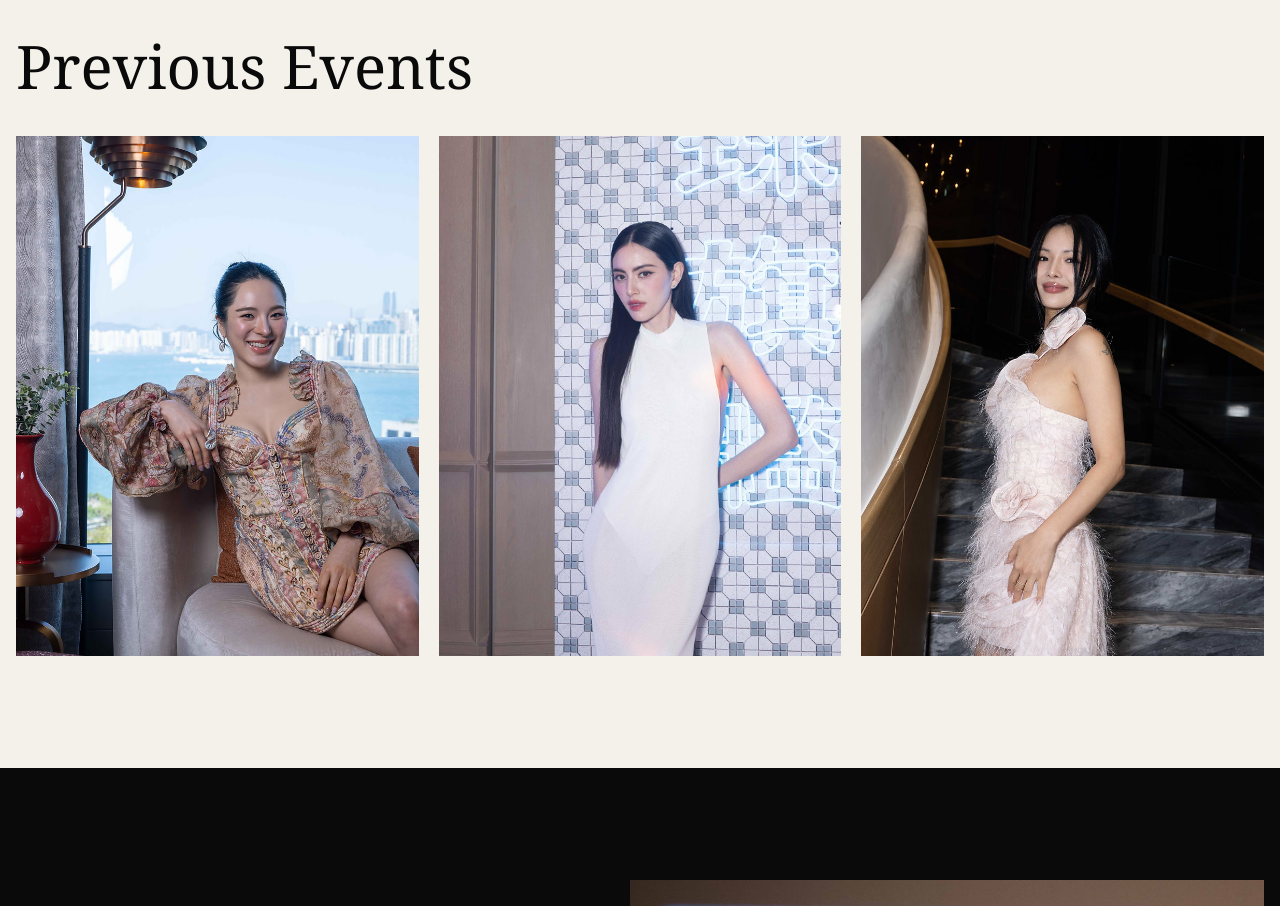
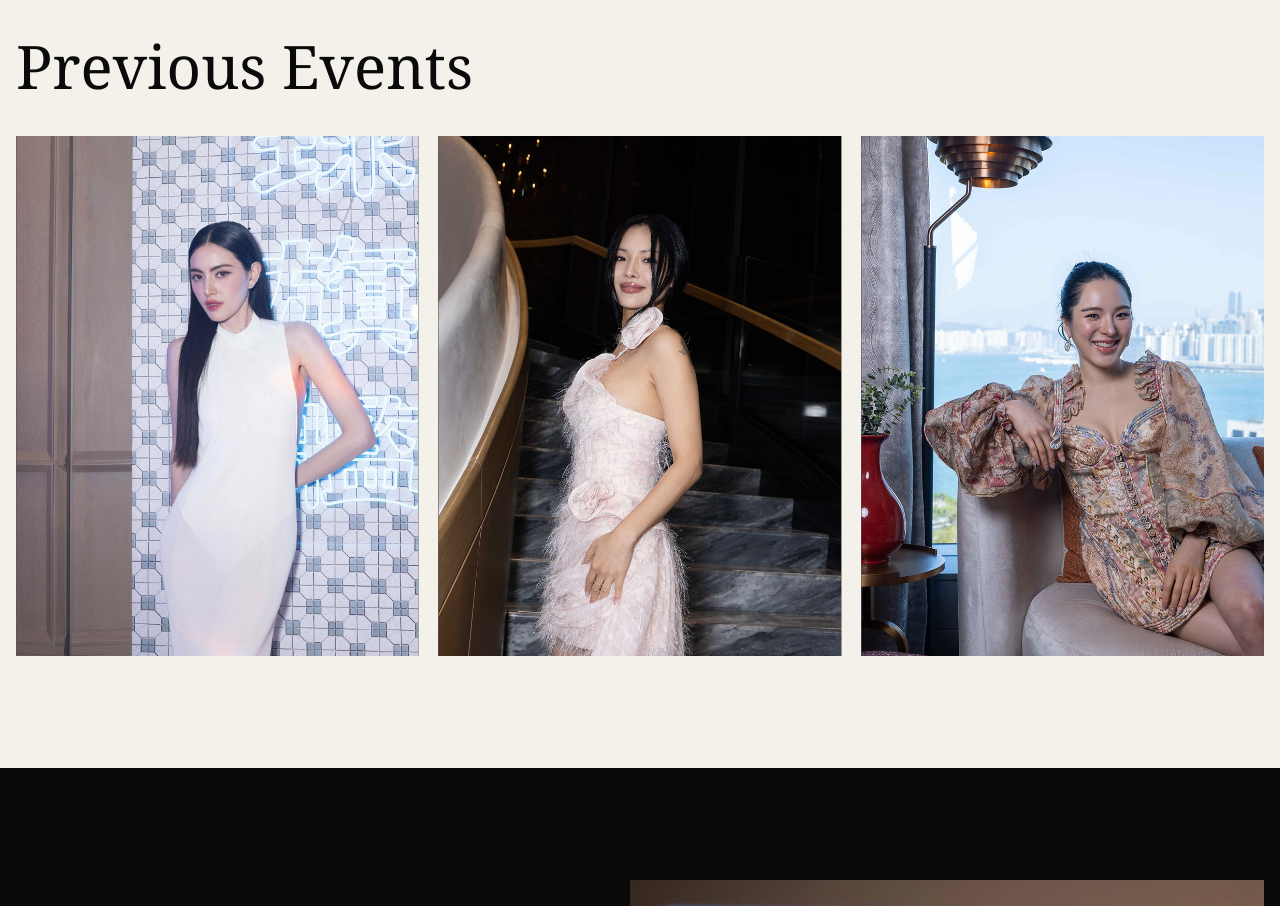
Before and after one commit to gcsteve/tfv-web, a Next.js app: page /en/ in a window 1280 px wide. Shown: the part 1780-2686 px from the top of the page. Built offline with nearby package versions, Linux system fonts and the light colour scheme.

Commit message:
Convert events list to carousel

```diff
--- a/package.json
+++ b/package.json
@@ -15,7 +15,8 @@
     "next-i18next-static-site": "^1.0.0",
     "react": "19.0.0",
     "react-dom": "19.0.0",
-    "react-i18next": "^15.1.1"
+    "react-i18next": "^15.1.1",
+    "swiper": "^14.3.0"
   },
   "devDependencies": {
     "@tailwindcss/postcss": "^4.0.0",
--- a/pages/[lang]/index.tsx
+++ b/pages/[lang]/index.tsx
@@ -1,6 +1,8 @@
 import { GetStaticPaths, GetStaticProps } from "next";
 import { ArrowUpRight } from "lucide-react";
 import { defaultLanguage, languages } from "next-i18next-static-site";
+import { Autoplay } from "swiper/modules";
+import { Swiper, SwiperSlide } from "swiper/react";
 
 import Layout from "../../components/Layout";
 import Seo from "../../components/Seo";
@@ -136,6 +138,7 @@ const content = {
 export default function HomePage({ lang }: Props) {
   const copy = content[lang];
   const isZh = lang === "zh-HK";
+  const carouselEvents = [...copy.events, ...copy.events];
 
   return (
     <Layout lang={lang}>
@@ -232,9 +235,29 @@ export default function HomePage({ lang }: Props) {
           <h2 className="font-serif-brand text-4xl tracking-normal md:text-6xl">
             {copy.eventsTitle}
           </h2>
-          <div className="mt-10 grid gap-5 md:grid-cols-3">
-            {copy.events.map((event) => (
-              <article key={event.title} className="group relative min-h-[520px] overflow-hidden bg-neutral-950 text-white">
+          <Swiper
+            className="events-carousel mt-10"
+            modules={[Autoplay]}
+            loop
+            slidesPerGroup={1}
+            slidesPerView={1}
+            spaceBetween={20}
+            speed={850}
+            autoplay={{
+              delay: 2800,
+              disableOnInteraction: false,
+              pauseOnMouseEnter: true
+            }}
+            breakpoints={{
+              768: {
+                slidesPerView: 3,
+                spaceBetween: 20
+              }
+            }}
+          >
+            {carouselEvents.map((event, index) => (
+              <SwiperSlide key={`${event.title}-${index}`}>
+                <article className="group relative min-h-[520px] overflow-hidden bg-neutral-950 text-white">
                   <img
                     src={event.image}
                     alt=""
@@ -250,8 +273,9 @@ export default function HomePage({ lang }: Props) {
                     </span>
                   </div>
                 </article>
+              </SwiperSlide>
             ))}
-          </div>
+          </Swiper>
         </div>
       </section>
 
--- a/pages/_app.tsx
+++ b/pages/_app.tsx
@@ -1,4 +1,5 @@
 import "@/styles/globals.css";
+import "swiper/css";
 import type { AppProps } from "next/app";
 
 export default function App({ Component, pageProps }: AppProps) {
--- a/styles/globals.css
+++ b/styles/globals.css
@@ -44,6 +44,18 @@ a {
   width: clamp(13rem, 22vw, 26rem);
 }
 
+.events-carousel {
+  overflow: hidden;
+}
+
+.events-carousel .swiper-slide {
+  height: auto;
+}
+
+.events-carousel article {
+  height: 100%;
+}
+
 @media (orientation: portrait) {
   .first-hero-grid {
     grid-template-columns: 1fr;
```
Also changed, not shown: 1 other file (tests, documents, lock files or other folders). Lines whose indentation alone changed are shown as unchanged.
